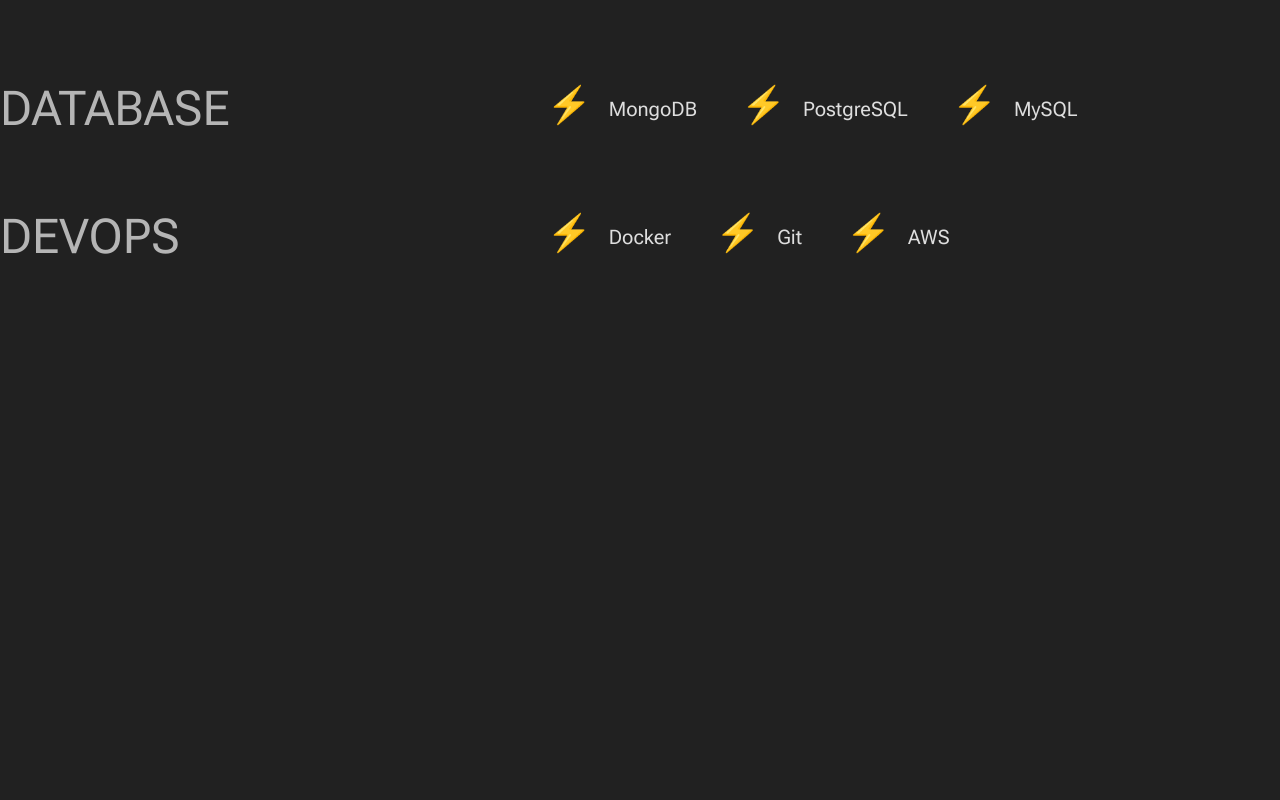
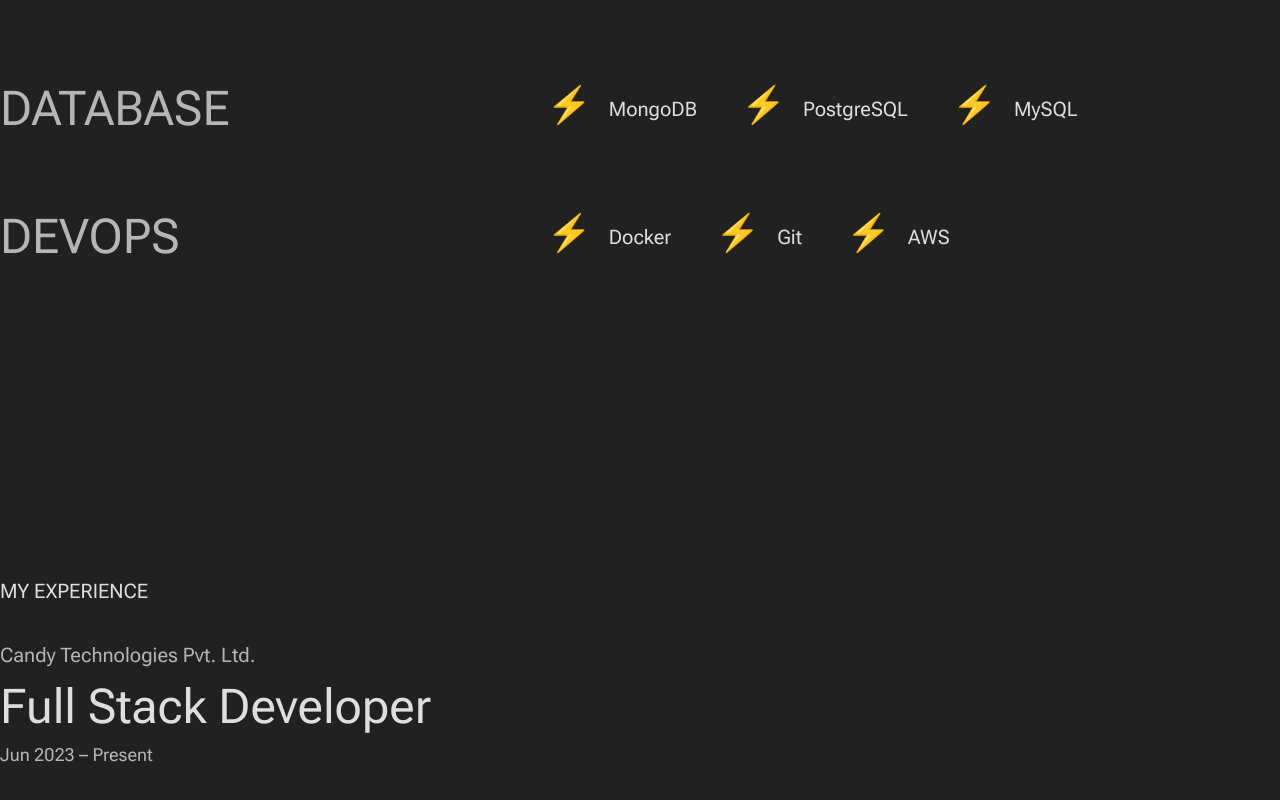
Before and after one commit to mr-nobody-7/portfolio-website, a Next.js app: page / in a window 1280 px wide. Shown: the part 1832-2632 px from the top of the page. Before the commit the page ends 2253 px from the top, so only its background shows below. Built offline with nearby package versions, Linux system fonts and the light colour scheme.

Commit message:
add experience section

```diff
--- /dev/null
+++ b/app/_components/Experiences.tsx
@@ -0,0 +1,53 @@
+"use client";
+import { motion } from "framer-motion";
+import { SectionTitle } from "@/components/SectionTitle";
+import { MY_EXPERIENCE } from "@/lib/data";
+
+export const Experiences = () => {
+  const containerVariants = {
+    hidden: { opacity: 0 },
+    visible: {
+      opacity: 1,
+      transition: {
+        staggerChildren: 0.3,
+      },
+    },
+  };
+
+  const itemVariants = {
+    hidden: { y: 50, opacity: 0 },
+    visible: {
+      y: 0,
+      opacity: 1,
+      transition: {
+        duration: 0.6,
+      },
+    },
+  };
+
+  return (
+    <section className="py-section" id="my-experience">
+      <motion.div
+        className="container"
+        initial="hidden"
+        whileInView="visible"
+        viewport={{ once: false, amount: 0.3 }}
+        variants={containerVariants}
+      >
+        <SectionTitle title="My Experience" />
+
+        <div className="grid gap-14">
+          {MY_EXPERIENCE.map((item, index) => (
+            <motion.div key={index} variants={itemVariants}>
+              <p className="text-xl text-muted-foreground">{item.company}</p>
+              <p className="text-5xl font-anton leading-none mt-3.5 mb-2.5">
+                {item.title}
+              </p>
+              <p className="text-lg text-muted-foreground">{item.duration}</p>
+            </motion.div>
+          ))}
+        </div>
+      </motion.div>
+    </section>
+  );
+};
--- a/app/page.tsx
+++ b/app/page.tsx
@@ -1,5 +1,6 @@
 import { AboutMe } from "./_components/AboutMe";
 import { Banner } from "./_components/Banner";
+import { Experiences } from "./_components/Experiences";
 import { Skills } from "./_components/Skills";
 
 export default function Home() {
@@ -8,6 +9,7 @@
       <Banner />
       <AboutMe />
       <Skills />
+      <Experiences />
     </div>
   );
 }
```
